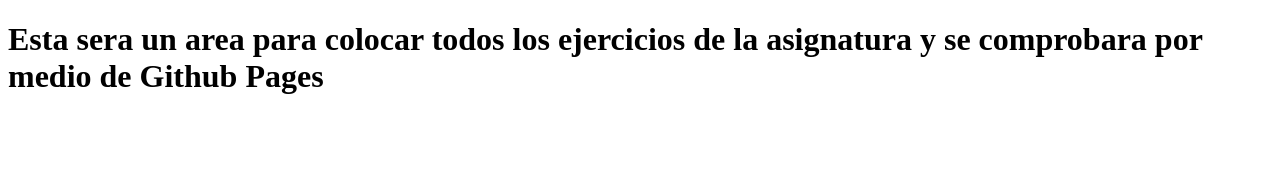
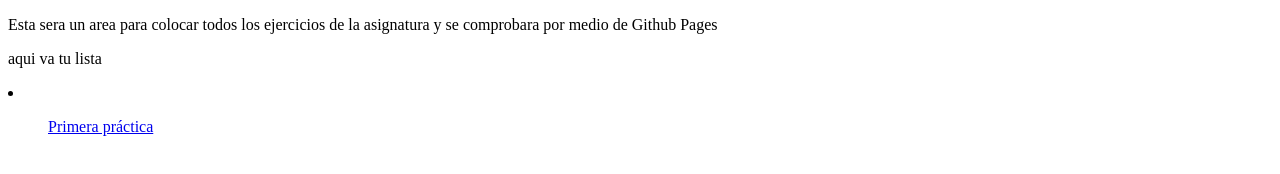
Before and after one commit to Regina-Ceron189/4IV8_Ceron_Flores_Regina, a plain HTML site: page index.html in a window 1280 px wide. Drawn offline with Linux system fonts and the light colour scheme.

Commit message:
Correcion de errores

```diff
--- a/index.html
+++ b/index.html
@@ -6,6 +6,13 @@
     <title>Portafolio de Evidencias - Regina Ceron Flores</title>
 </head>
 <body>
-    <h1>Esta sera un area para colocar todos los ejercicios de la asignatura y se comprobara por medio de Github Pages</h1>
+    <p>Esta sera un area para colocar todos los ejercicios de la asignatura y se comprobara por medio de Github Pages</p>
+
+    <p>aqui va tu lista</p>
+    <li>
+        <ol>
+            <a href="./01PrimeraPractica/inicio.html">Primera práctica</a>
+        </ol>
+    </li>
 </body>
 </html>
```
